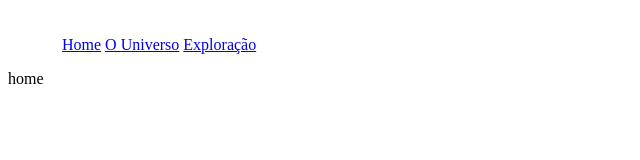
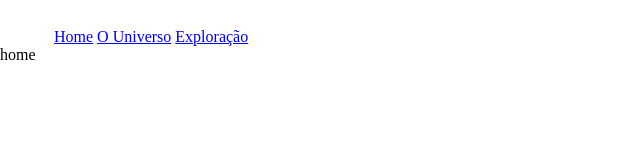
Before and after one commit to italotoledo/SPA-Universe, a website with bundled scripts: page index.html in a window 1280 px wide. Shown: the whole page, without its empty margins (0-640 px from the left). Built offline with nearby package versions, Linux system fonts and the light colour scheme.

Commit message:
basic css

```diff
--- a/index.html
+++ b/index.html
@@ -6,6 +6,8 @@
     <title>Universe</title>
 
     <link rel="shortcut icon" href="./assets/logo.svg" type="image/x-svg" />
+
+    <link rel="stylesheet" href="style.css">
 
     <script type="module" src="./js/index.js" defer></script>
   </head>
--- /dev/null
+++ b/style.css
@@ -0,0 +1,13 @@
+* {
+  margin: 0;
+  padding: 0;
+  box-sizing: border-box;
+}
+
+:root {
+  font-size: 62.5%;
+}
+
+body {
+  font-size: 1.6rem;
+}
```
